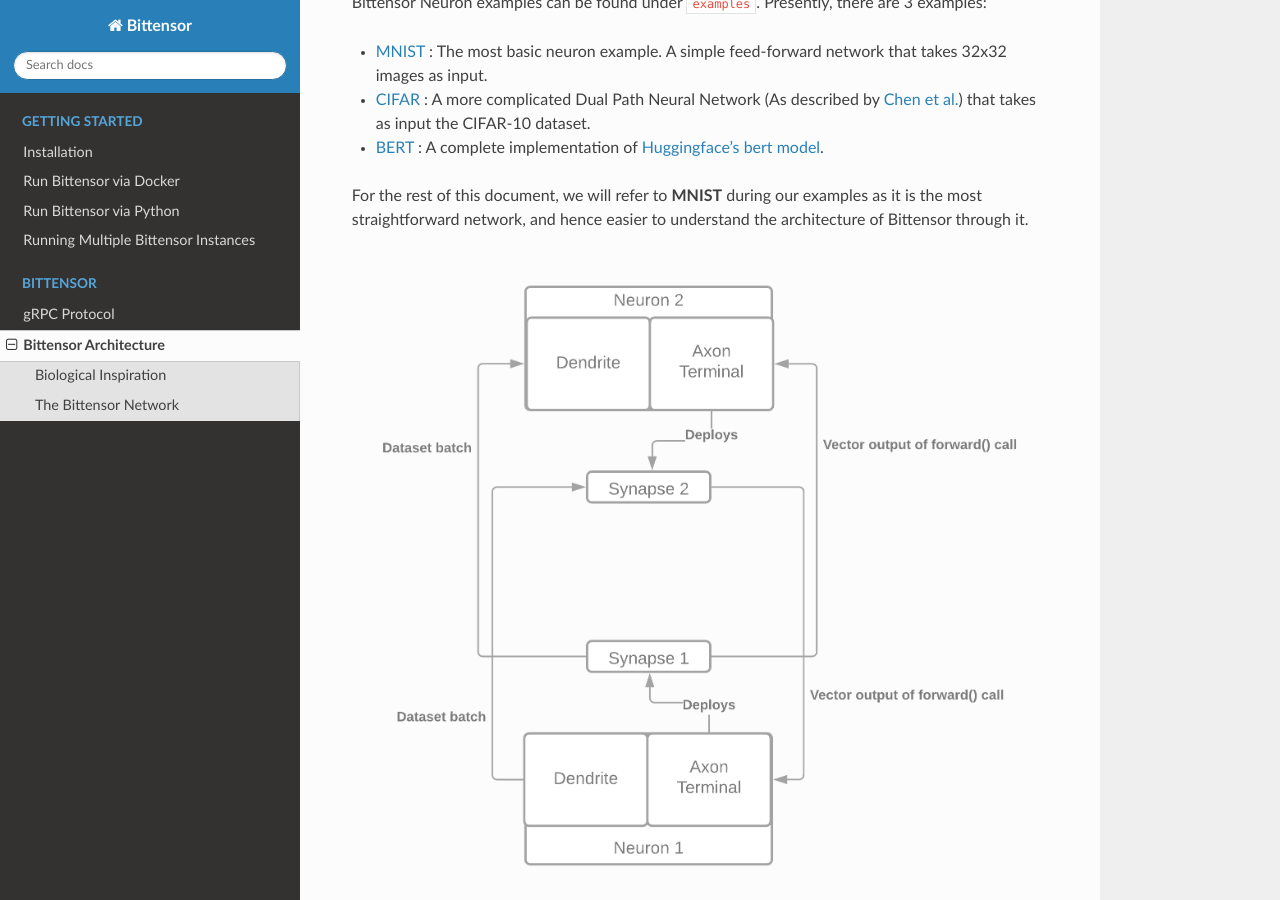
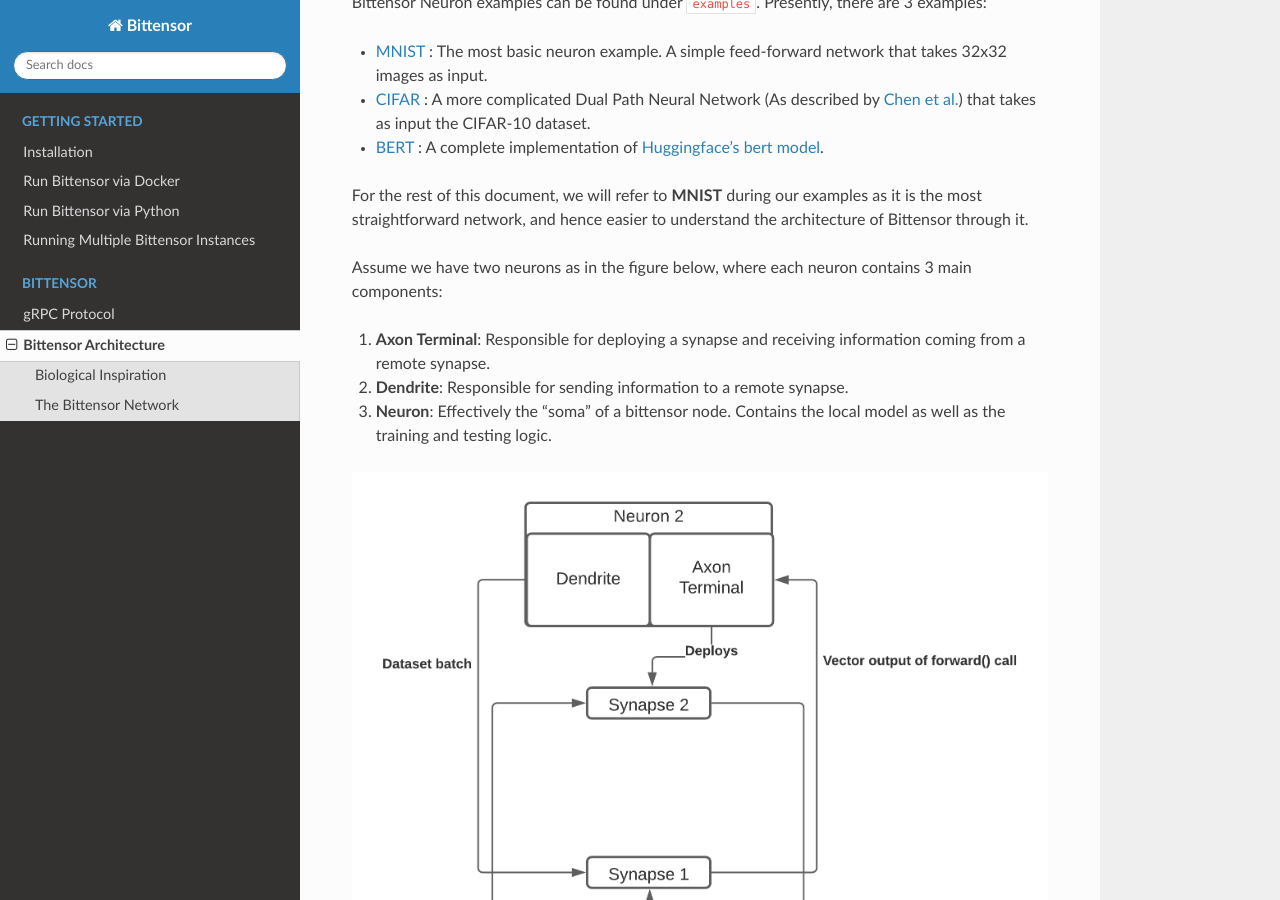
Before and after one commit to opentensor/bittensor-docs, a Sphinx documentation site: the page built from docs/bittensor-deep-dive/bittensor-architecture.rst, in a window 1280 px wide and 900 px high, scrolled down 1157 px. Built offline with Sphinx 7.4.7 and the Read the Docs theme 2.0.0, drawn with Linux system fonts in a browser that asks for light colours.

Commit message:
Incorrect diagram

```diff
--- a/docs/bittensor-deep-dive/bittensor-architecture.rst
+++ b/docs/bittensor-deep-dive/bittensor-architecture.rst
@@ -44,6 +44,14 @@ Bittensor Neuron examples can be found under :code:`examples`. Presently, there
 For the rest of this document, we will refer to **MNIST** during our examples as it is the most straightforward network, and hence
 easier to understand the architecture of Bittensor through it.
 
+Assume we have two neurons as in the figure below, where each neuron contains 3 main components:
+
+1. **Axon Terminal**: Responsible for deploying a synapse and receiving information coming from a remote synapse.
+
+2. **Dendrite**: Responsible for sending information to a remote synapse.
+
+3. **Neuron**: Effectively the "soma" of a bittensor node. Contains the local model as well as the training and testing logic.
+
 .. figure::
     /images/Bittensor.png
 
```
Also changed, not shown: docs/images/Bittensor.png, 6 other files.
